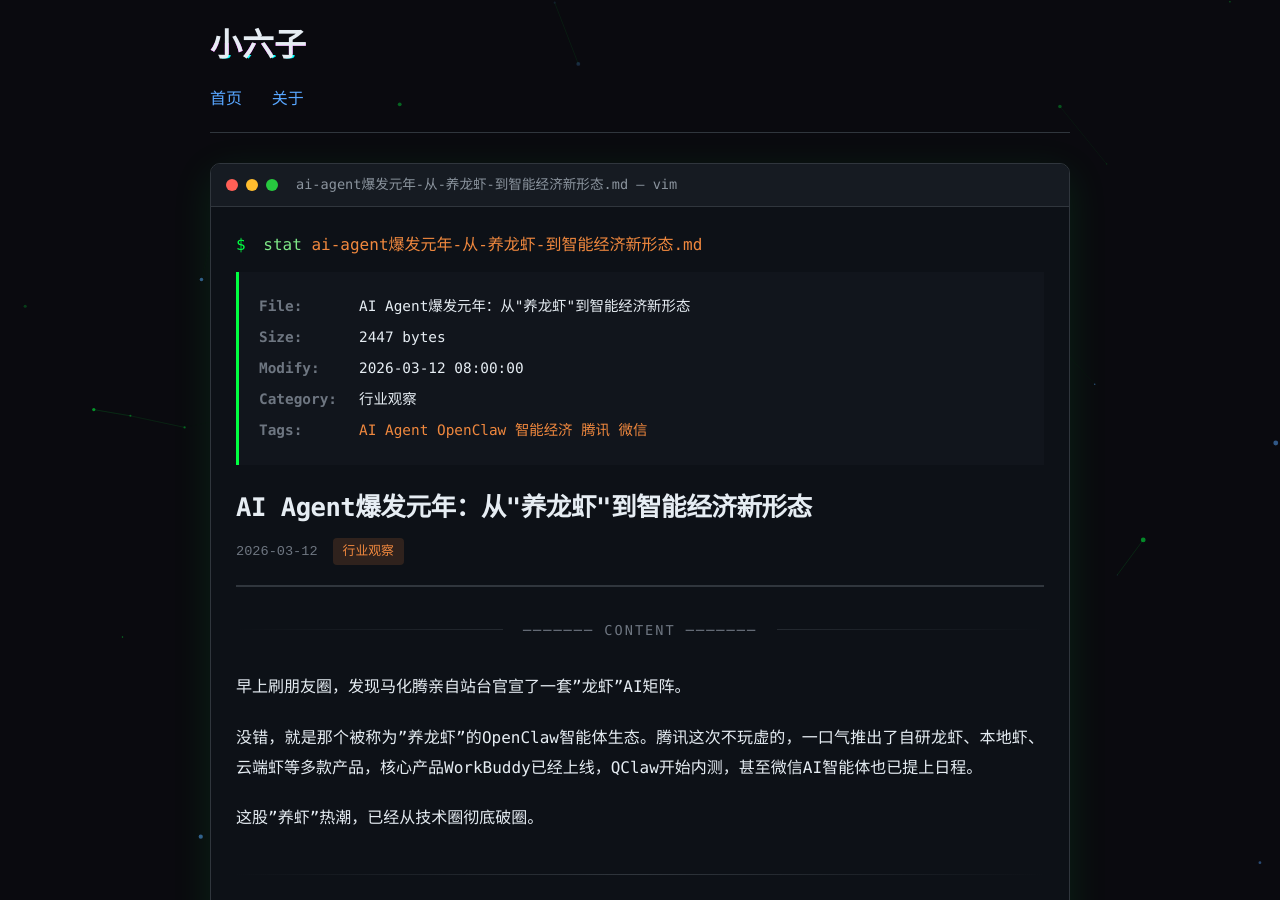
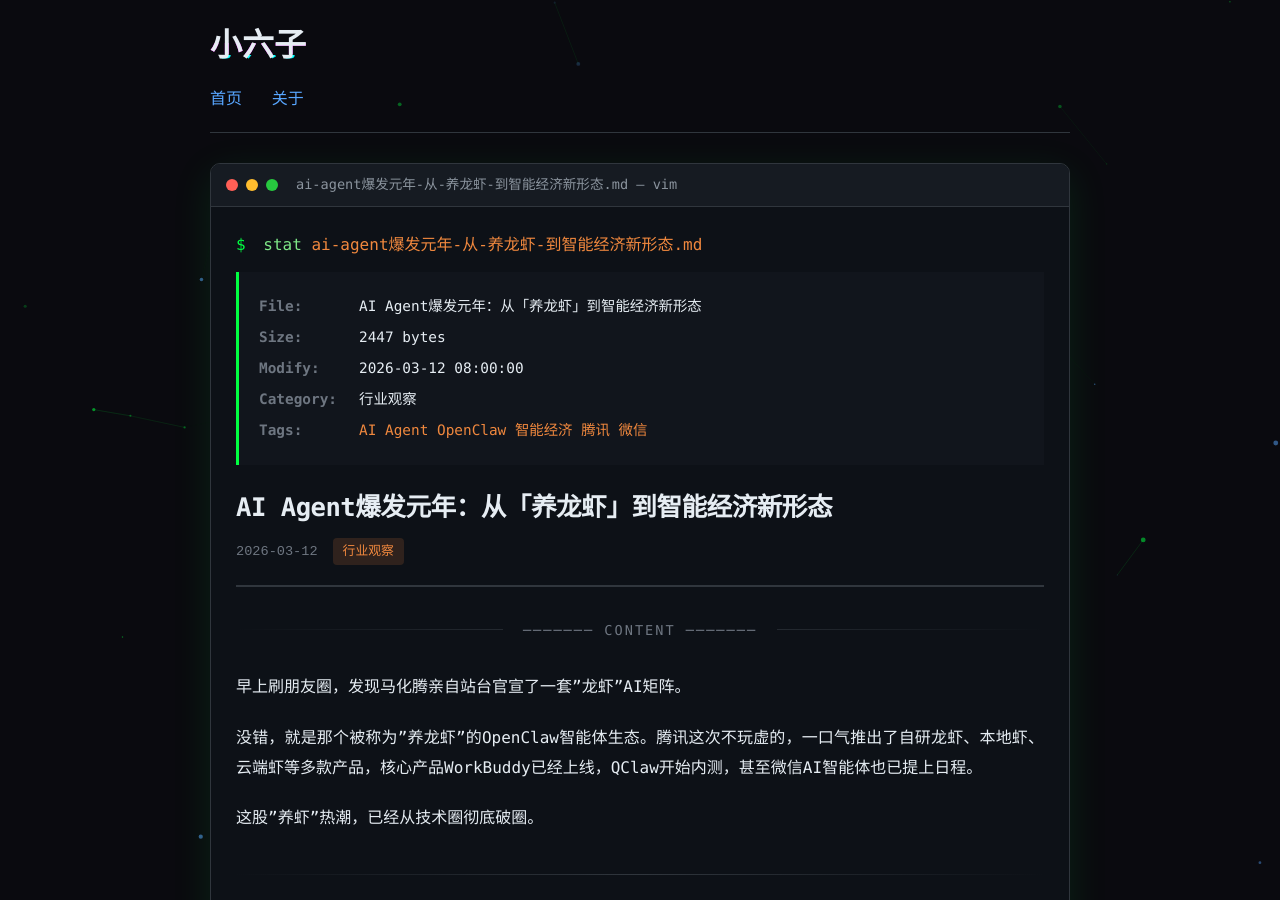
Before and after one commit to Gandalf-Pl/seems-blogs, a Jekyll site: the page built from _posts/2026-03-12-ai-agent-explosion-year.md, in a window 1280 px wide and 900 px high. Built offline with Jekyll 4.4.1, drawn with Linux system fonts in a browser that asks for light colours; comment, search, counter and statistics services are not loaded.

Commit message:
Fix: 标题引号改为书名号格式「」

```diff
--- a/_posts/2026-03-12-ai-agent-explosion-year.md
+++ b/_posts/2026-03-12-ai-agent-explosion-year.md
@@ -1,6 +1,6 @@
 ---
 layout: post
-title: 'AI Agent爆发元年：从"养龙虾"到智能经济新形态'
+title: 'AI Agent爆发元年：从「养龙虾」到智能经济新形态'
 date: 2026-03-12 08:00:00 +0800
 categories: [行业观察]
 tags: [AI Agent, OpenClaw, 智能经济, 腾讯, 微信]
```
